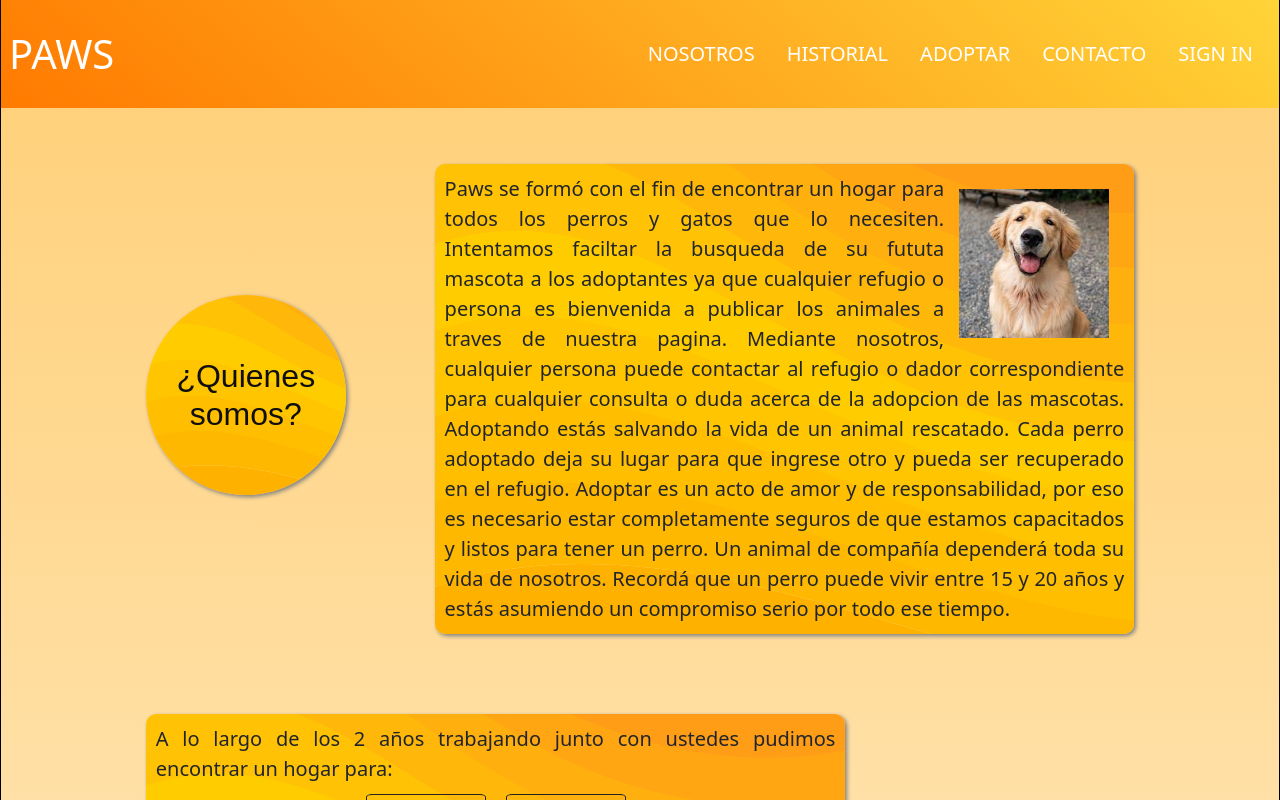
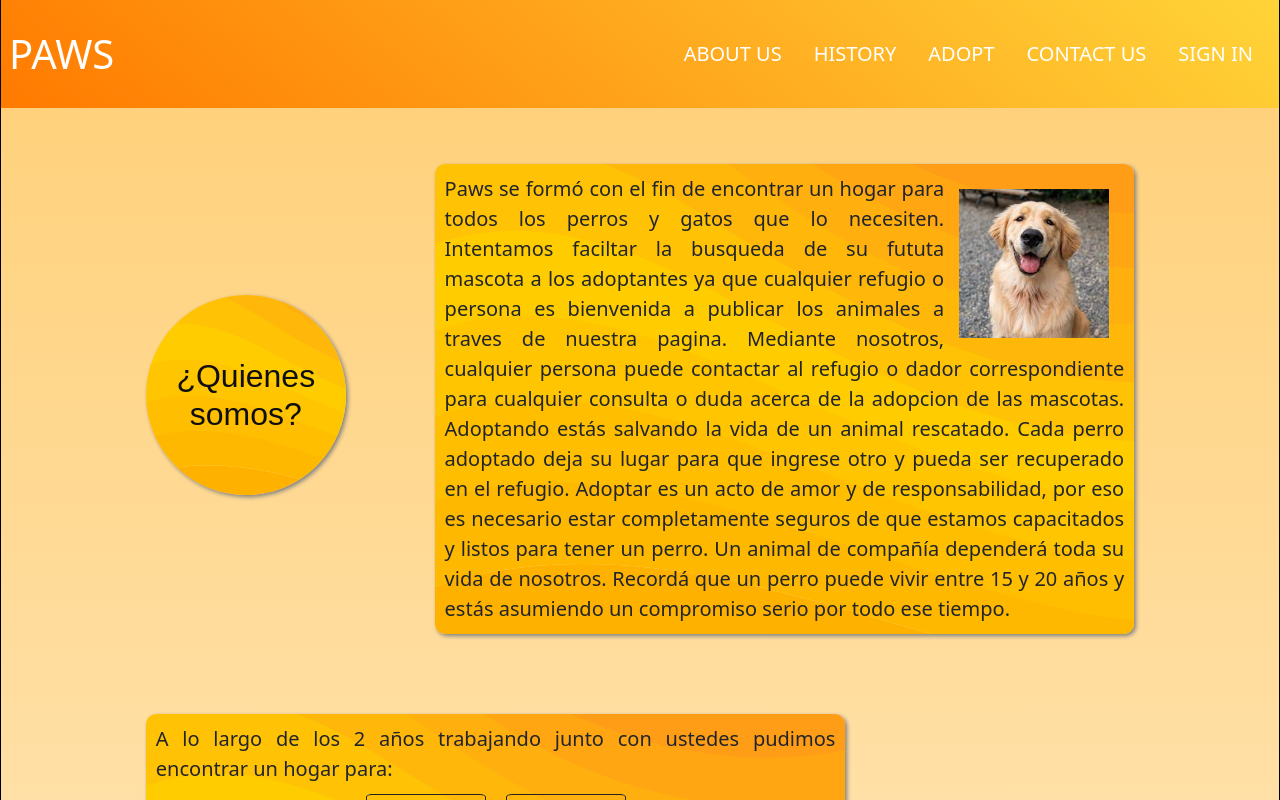
Before and after one commit to MaxiRG/PawsLab1, a React (Create React App) app in the folder paws-front/: page / in a window 1280 px wide. Shown: the top 800 px of the page. Built offline with nearby package versions, Linux system fonts and the light colour scheme.

Commit message:
Style CHanges

```diff
--- a/paws-front/src/components/Navbar.js
+++ b/paws-front/src/components/Navbar.js
@@ -27,20 +27,20 @@ function Navbar(props) {
       <div className="navbar-links">
         <ul>
           <li>
-            <a href="/#quienes-somos">Nosotros</a>
+            <a href="/#quienes-somos">About us</a>
           </li>
           <li>
-            <a href="/#adopciones">Historial</a>
+            <a href="/#adopciones">History</a>
           </li>
           <li>
             {isShelter ? (
-              <Link to="/donacion">Donar</Link>
+              <Link to="/donacion">Donate</Link>
             ) : (
-              <Link to="/busqueda">Adoptar</Link>
+              <Link to="/busqueda">Adopt</Link>
             )}
           </li>
           <li>
-            <a href="/#contacto">Contacto</a>
+            <a href="/#contacto">Contact us</a>
           </li>
           <li>
             {isLoggedIn ? (
--- a/paws-front/src/components/Register.jsx
+++ b/paws-front/src/components/Register.jsx
@@ -28,15 +28,15 @@ export const Register = (props) => {
     e.preventDefault();
 
     if (!email.trim()) {
-      alert('Please enter an email');
+      setErrorMessage('Please enter an email');
       return;
     }
 
     if (!password.trim()) {
-      alert('Please enter a password');
+      setErrorMessage('Please enter a password');
       return;
     } else if (password.trim().length < 6) {
-      alert('Password must be at least 6 characters long');
+      setErrorMessage('Password must be at least 6 characters long');
       return;
     }
 
--- a/paws-front/src/pages/Account.js
+++ b/paws-front/src/pages/Account.js
@@ -2,6 +2,7 @@ import React from "react";
 import { useNavigate } from "react-router-dom";
 import { FontAwesomeIcon } from "@fortawesome/react-fontawesome";
 import { faSignOutAlt } from "@fortawesome/free-solid-svg-icons";
+import Button from 'react-bootstrap/Button';
 import "../styles/Account.css";
 import Navbar from "../components/Navbar";
 import Footer from "../components/Footer";
@@ -68,9 +69,9 @@ const Account = (props) => {
               </button>
             </li>
             <li className="account-action">
-              <button className="delete-account-button" onClick={deleteAccount}>
+              <Button className="delete-account-button" variant="outline-danger" onClick={deleteAccount}>
                 Delete Account
-              </button>
+              </Button>
             </li>
           </ul>
         </div>
--- a/paws-front/src/pages/Donacion.js
+++ b/paws-front/src/pages/Donacion.js
@@ -5,6 +5,7 @@
   import Button from 'react-bootstrap/Button';
   import Card from 'react-bootstrap/Card';
   import { post, get} from "../utils/http";
+
 
   function Donacion(props) {
     const { isLoggedIn } = props;
@@ -54,7 +55,7 @@
       const body = {
         petName: petName,
         age: petAge,
-        sex: true,
+        sex: petSex === 'Male',
         race: petRace,
         description: petDescription
       };
@@ -81,6 +82,7 @@
           setPetRace('');
           setPetDescription('');
           setIsFormExpanded(false);
+          setErrorMessage('')
         })
         .catch(error => {
           console.error(error)
@@ -141,8 +143,7 @@
               myPosts.map(post => (
                 <Card key={post.id} className="custom-card" >
                   <Card.Body>
-                    <Card.Title>{post.petName}</Card.Title>
-                    <Card.Subtitle className="mb-2 text-muted">ID: {post.id}</Card.Subtitle>
+                    <Card.Title className='card-title'>{post.petName}</Card.Title>
                     <Card.Text>
                       Sex: {post.sex ? 'Male' : 'Female'}<br />
                       Age: {post.age}<br />
--- a/paws-front/src/styles/Account.css
+++ b/paws-front/src/styles/Account.css
@@ -7,6 +7,9 @@
   padding: 0;
 }
 
+.account-title{
+  margin: 10px;
+}
 .account-action {
   margin-bottom: 10px;
   padding: 10px;
@@ -20,7 +23,6 @@
 }
 
 .logout-button {
-  margin-top: 20px;
   padding: 10px;
   background-color: #f44336;
   color: #fff;
```
